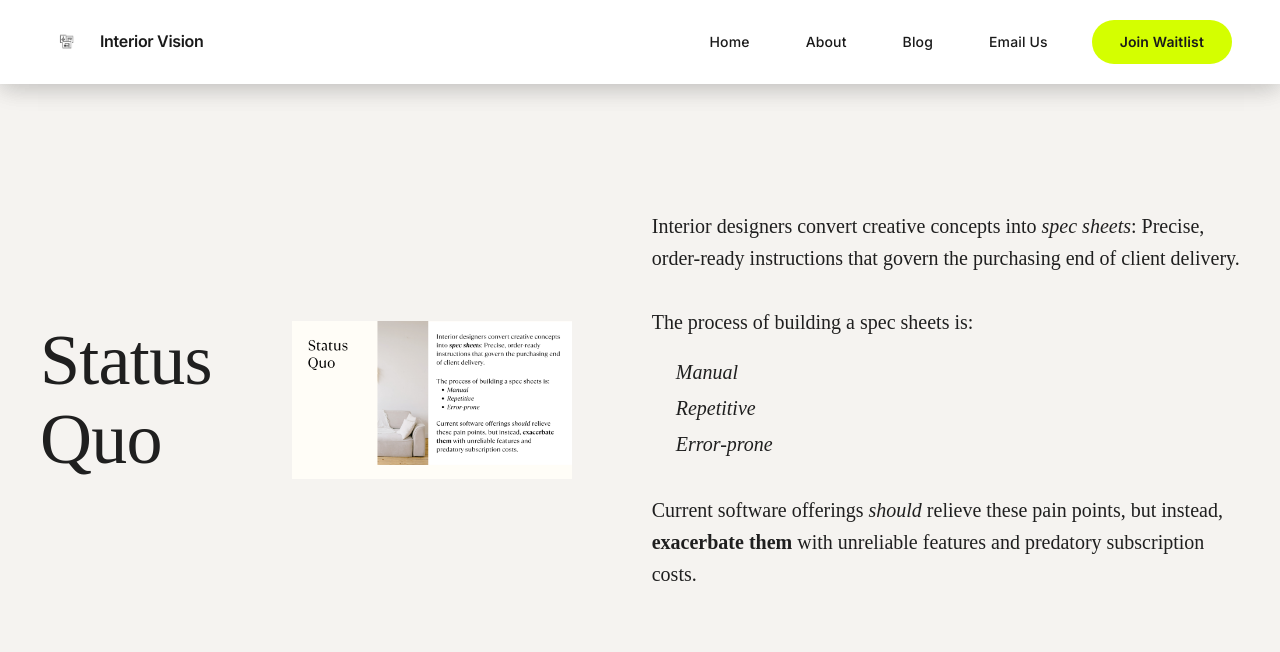
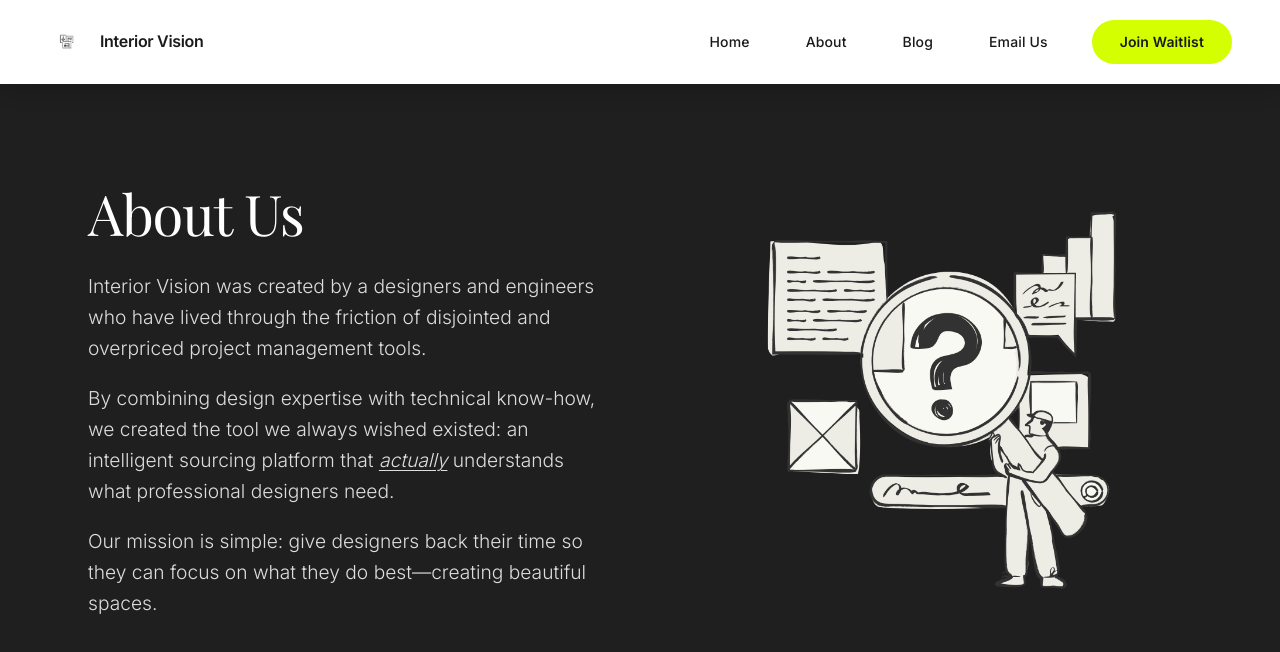
Before and after one commit to rabmail13/Interior-vision-website, a Next.js app: page /about in a window 1280 px wide. Shown: the top 652 px of the page. Built offline with nearby package versions, Linux system fonts and the light colour scheme; a web font is replaced by a local one.

Commit message:
Remove Status Quo and Solution sections from About page to streamline content presentation and focus on key messaging. Update layout and styling for improved user engagement.

```diff
--- a/app/about/page.tsx
+++ b/app/about/page.tsx
@@ -10,105 +10,6 @@ export default function AboutPage() {
       <div className="top-navbar-static">
         <TopNavbar />
       </div>
-      {/* Status Quo Section */}
-      <section className="section-status-quo" style={{ backgroundColor: '#f5f3f0', minHeight: '100vh', display: 'flex', alignItems: 'center', justifyContent: 'center', padding: '80px 40px' }}>
-        <div style={{ maxWidth: '1200px', width: '100%', display: 'flex', alignItems: 'center', gap: '80px' }}>
-          {/* Left - Title */}
-          <AnimatedEntrance animation="fade" duration={0.8} threshold={0.3}>
-            <div style={{ flex: '0 0 300px' }}>
-              <h2 style={{ fontSize: '72px', fontWeight: '400', lineHeight: '1.1', color: '#1f1f1f', fontFamily: 'EB Garamond, serif' }}>
-                Status<br />Quo
-              </h2>
-            </div>
-          </AnimatedEntrance>
-
-          {/* Center - Image */}
-          <div style={{ flex: '0 0 auto' }}>
-            <img
-              src="/Product or Service.png"
-              alt="Interior design living room"
-              style={{ width: '280px', height: 'auto', objectFit: 'cover' }}
-            />
-          </div>
-
-          {/* Right - Content */}
-          <AnimatedEntrance animation="fade" duration={0.8} threshold={0.3} delay={0.2}>
-            <div style={{ flex: '1' }}>
-              <p style={{ fontSize: '20px', lineHeight: '1.6', color: '#1f1f1f', marginBottom: '32px', fontFamily: 'EB Garamond, serif' }}>
-                Interior designers convert creative concepts into <span style={{ fontStyle: 'italic' }}>spec sheets</span>: Precise, order-ready instructions that govern the purchasing end of client delivery.
-              </p>
-              <p style={{ fontSize: '20px', lineHeight: '1.6', color: '#1f1f1f', marginBottom: '16px', fontFamily: 'EB Garamond, serif' }}>
-                The process of building a spec sheets is:
-              </p>
-              <ul style={{ fontSize: '20px', lineHeight: '1.8', color: '#1f1f1f', marginBottom: '32px', paddingLeft: '24px', fontFamily: 'EB Garamond, serif' }}>
-                <li style={{ fontStyle: 'italic' }}>Manual</li>
-                <li style={{ fontStyle: 'italic' }}>Repetitive</li>
-                <li style={{ fontStyle: 'italic' }}>Error-prone</li>
-              </ul>
-              <p style={{ fontSize: '20px', lineHeight: '1.6', color: '#1f1f1f', fontFamily: 'EB Garamond, serif' }}>
-                Current software offerings <span style={{ fontStyle: 'italic' }}>should</span> relieve these pain points, but instead, <span style={{ fontWeight: '600' }}>exacerbate them</span> with unreliable features and predatory subscription costs.
-              </p>
-            </div>
-          </AnimatedEntrance>
-        </div>
-      </section>
-
-      {/* The Solution Section */}
-      <section className="section-solution" style={{ backgroundColor: '#fafafa', minHeight: '100vh', display: 'flex', alignItems: 'center', justifyContent: 'center', padding: '80px 40px' }}>
-        <div style={{ maxWidth: '1200px', width: '100%' }}>
-          {/* Header with image */}
-          <div style={{ display: 'flex', alignItems: 'center', gap: '40px', marginBottom: '80px' }}>
-            <div style={{ flex: '0 0 auto' }}>
-              <img
-                src="/Product or Service (2).png"
-                alt="Interior design bedroom"
-                style={{ width: '400px', height: 'auto', objectFit: 'cover' }}
-              />
-            </div>
-            <AnimatedEntrance animation="fade" duration={0.8} threshold={0.3}>
-              <h2 style={{ fontSize: '72px', fontWeight: '400', lineHeight: '1.1', color: '#1f1f1f', fontFamily: 'EB Garamond, serif' }}>
-                The Solution
-              </h2>
-            </AnimatedEntrance>
-          </div>
-
-          {/* Three columns */}
-          <div style={{ display: 'grid', gridTemplateColumns: 'repeat(3, 1fr)', gap: '60px' }}>
-            <AnimatedEntrance animation="fade" duration={0.8} threshold={0.3} delay={0.1}>
-              <div>
-                <h3 style={{ fontSize: '24px', fontWeight: '600', marginBottom: '16px', color: '#1f1f1f', fontFamily: 'EB Garamond, serif' }}>
-                  Intelligent, Collaborative<br />Client Interfaces
-                </h3>
-                <p style={{ fontSize: '16px', lineHeight: '1.6', color: '#1f1f1f', fontFamily: 'EB Garamond, serif' }}>
-                  Transforms mood boards into actual purchasable products in real-time, aligned with the client's taste, budget, and availability
-                </p>
-              </div>
-            </AnimatedEntrance>
-
-            <AnimatedEntrance animation="fade" duration={0.8} threshold={0.3} delay={0.2}>
-              <div>
-                <h3 style={{ fontSize: '24px', fontWeight: '600', marginBottom: '16px', color: '#1f1f1f', fontFamily: 'EB Garamond, serif' }}>
-                  Continuous, Reliable Price<br />Tracking
-                </h3>
-                <p style={{ fontSize: '16px', lineHeight: '1.6', color: '#1f1f1f', fontFamily: 'EB Garamond, serif' }}>
-                  Our browser plugin lets designers save any product with continuous monitoring of price, availability, and variants.
-                </p>
-              </div>
-            </AnimatedEntrance>
-
-            <AnimatedEntrance animation="fade" duration={0.8} threshold={0.3} delay={0.3}>
-              <div>
-                <h3 style={{ fontSize: '24px', fontWeight: '600', marginBottom: '16px', color: '#1f1f1f', fontFamily: 'EB Garamond, serif' }}>
-                  Affordable for Any Designer
-                </h3>
-                <p style={{ fontSize: '16px', lineHeight: '1.6', color: '#1f1f1f', fontFamily: 'EB Garamond, serif' }}>
-                  Optimized for independent designers and small firms typically priced out of "all-in-one" suites
-                </p>
-              </div>
-            </AnimatedEntrance>
-          </div>
-        </div>
-      </section>
 
       <section id="about" className="section-7" style={{ backgroundColor: '#1f1f1f', minHeight: '100vh', display: 'flex', alignItems: 'center', justifyContent: 'center' }}>
         <div className="about-container">
```
